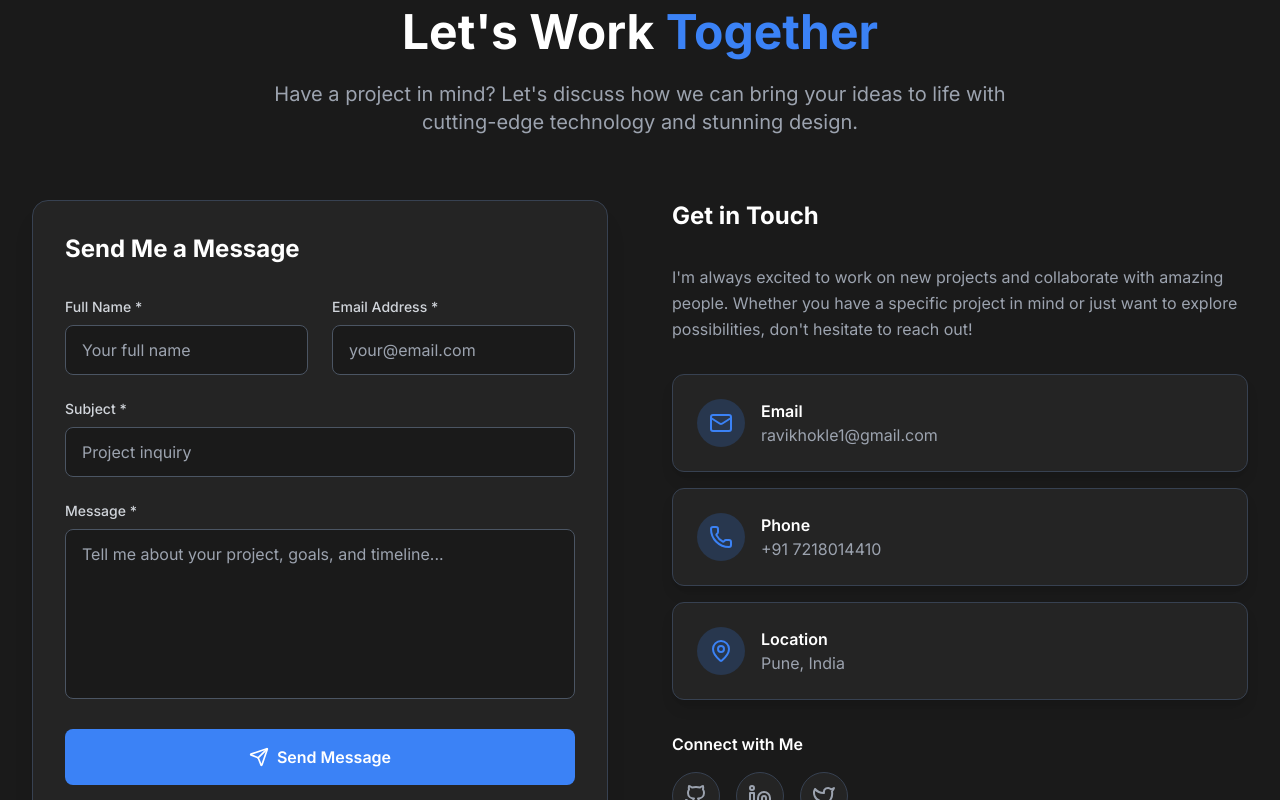
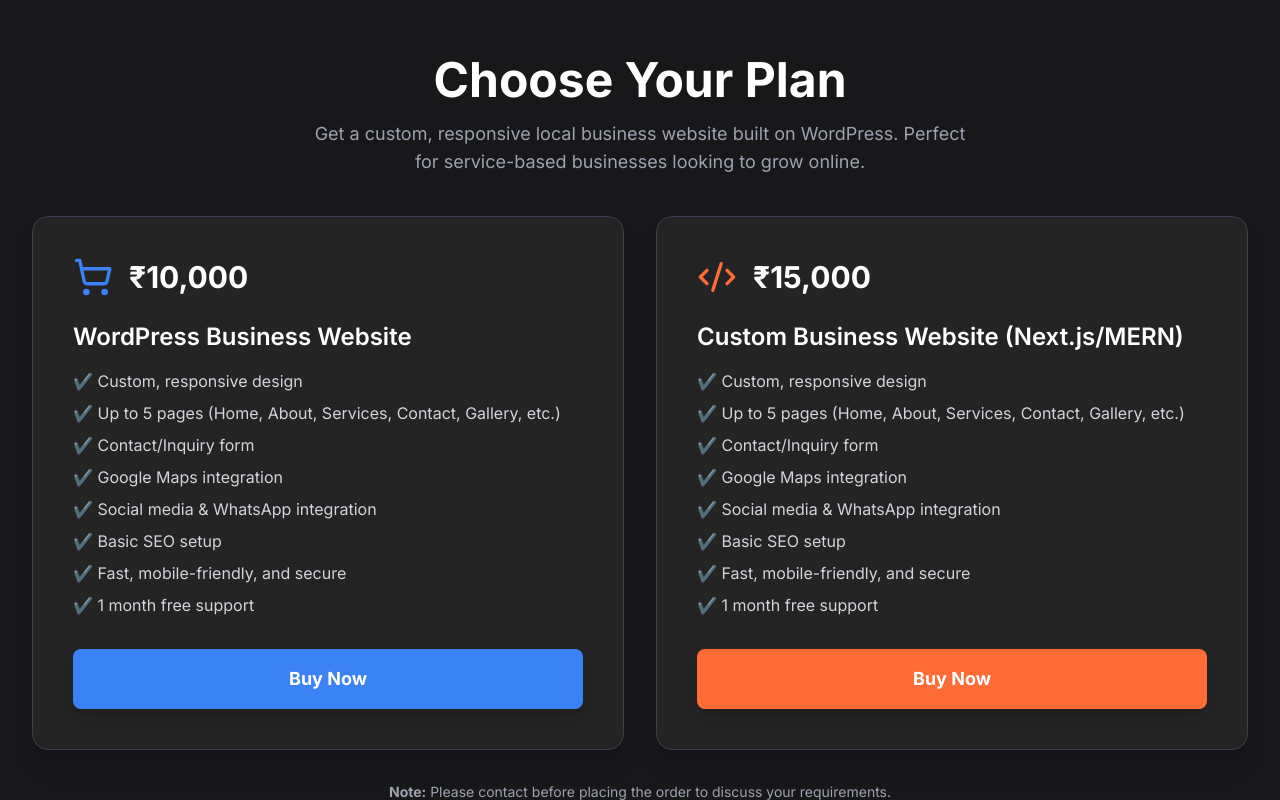
Before and after one commit to ravikhokle/portfolio, a Next.js app: page / in a window 1280 px wide. Shown: the part 5240-6040 px from the top of the page. Built offline with nearby package versions, Linux system fonts and the light colour scheme.

Commit message:
New plans

```diff
--- a/src/app/page.tsx
+++ b/src/app/page.tsx
@@ -2,6 +2,7 @@
 import Projects from '@/components/Projects';
 import Experience from '@/components/Experience';
 import Services from '@/components/Services';
+import Plan from '@/components/Plan';
 import Contact from '@/components/Contact';
 import Footer from '@/components/Footer';
 import Header from '@/components/Header';
@@ -14,6 +15,7 @@
       <Projects />
       <Experience />
       <Services />
+  <Plan />
       <Contact />
       <Footer />
     </main>
--- /dev/null
+++ b/src/components/Plan.tsx
@@ -0,0 +1,104 @@
+"use client";
+
+import { motion } from 'framer-motion';
+import { ShoppingCart, Code2 } from 'lucide-react';
+
+const Plan = () => {
+	return (
+		<section id="plan" className="py-12 sm:py-16 lg:py-20 px-4 sm:px-6 lg:px-8 bg-[#18181b] text-white mt-12">
+			<div className="max-w-7xl mx-auto text-center">
+				<motion.div
+					initial={{ opacity: 0, y: 30 }}
+					whileInView={{ opacity: 1, y: 0 }}
+					viewport={{ once: true }}
+					transition={{ duration: 0.6 }}
+					className="mb-10"
+				>
+					<h2 className="text-4xl md:text-5xl font-bold mb-4">Choose Your Plan</h2>
+					<p className="text-lg text-gray-400 max-w-2xl mx-auto">
+						Get a custom, responsive local business website built on WordPress. Perfect for service-based businesses looking to grow online.
+					</p>
+				</motion.div>
+
+				<div className="grid grid-cols-1 md:grid-cols-2 gap-8 text-left">
+					{/* WordPress Plan */}
+					<motion.div
+						initial={{ opacity: 0, scale: 0.95 }}
+						whileInView={{ opacity: 1, scale: 1 }}
+						viewport={{ once: true }}
+						transition={{ duration: 0.5 }}
+						className="bg-[#242424] rounded-2xl p-10 shadow-xl border border-gray-700 flex flex-col"
+					>
+						<div className="flex items-center mb-6">
+							<ShoppingCart size={40} className="text-[#3b82f6] mr-4" />
+							<span className="text-3xl font-bold text-white">₹10,000</span>
+						</div>
+						<h3 className="text-2xl font-semibold mb-4">WordPress Business Website</h3>
+						<ul className="text-gray-300 mb-8 space-y-2">
+							<li>✔️ Custom, responsive design</li>
+							<li>✔️ Up to 5 pages (Home, About, Services, Contact, Gallery, etc.)</li>
+							<li>✔️ Contact/Inquiry form</li>
+							<li>✔️ Google Maps integration</li>
+							<li>✔️ Social media & WhatsApp integration</li>
+							<li>✔️ Basic SEO setup</li>
+							<li>✔️ Fast, mobile-friendly, and secure</li>
+							<li>✔️ 1 month free support</li>
+						</ul>
+						<motion.button
+							whileHover={{ scale: 1.03 }}
+							whileTap={{ scale: 0.97 }}
+							onClick={() => {
+								const element = document.querySelector('#contact');
+								if (element) element.scrollIntoView({ behavior: 'smooth' });
+							}}
+							className="mt-auto w-full px-8 py-4 bg-[#3b82f6] hover:bg-blue-700 text-white rounded-lg font-bold text-lg transition-colors shadow-lg"
+						>
+							Buy Now
+						</motion.button>
+					</motion.div>
+
+					{/* MERN/Next.js Plan */}
+					<motion.div
+						initial={{ opacity: 0, scale: 0.95 }}
+						whileInView={{ opacity: 1, scale: 1 }}
+						viewport={{ once: true }}
+						transition={{ duration: 0.5, delay: 0.1 }}
+						className="bg-[#242424] rounded-2xl p-10 shadow-xl border border-gray-700 flex flex-col"
+					>
+						<div className="flex items-center mb-6">
+							<Code2 size={40} className="text-[#ff6b35] mr-4" />
+							<span className="text-3xl font-bold text-white">₹15,000</span>
+						</div>
+						<h3 className="text-2xl font-semibold mb-4">Custom Business Website (Next.js/MERN)</h3>
+						<ul className="text-gray-300 mb-8 space-y-2">
+							<li>✔️ Custom, responsive design</li>
+							<li>✔️ Up to 5 pages (Home, About, Services, Contact, Gallery, etc.)</li>
+							<li>✔️ Contact/Inquiry form</li>
+							<li>✔️ Google Maps integration</li>
+							<li>✔️ Social media & WhatsApp integration</li>
+							<li>✔️ Basic SEO setup</li>
+							<li>✔️ Fast, mobile-friendly, and secure</li>
+							<li>✔️ 1 month free support</li>
+						</ul>
+						<motion.button
+							whileHover={{ scale: 1.03 }}
+							whileTap={{ scale: 0.97 }}
+							onClick={() => {
+								const element = document.querySelector('#contact');
+								if (element) element.scrollIntoView({ behavior: 'smooth' });
+							}}
+							className="mt-auto w-full px-8 py-4 bg-[#ff6b35] hover:bg-orange-600 text-white rounded-lg font-bold text-lg transition-colors shadow-lg"
+						>
+							Buy Now
+						</motion.button>
+					</motion.div>
+				</div>
+				<div className="mt-8 text-gray-400 text-sm">
+					<p><b>Note:</b> Please contact before placing the order to discuss your requirements.</p>
+				</div>
+			</div>
+		</section>
+	);
+};
+
+export default Plan;
```
